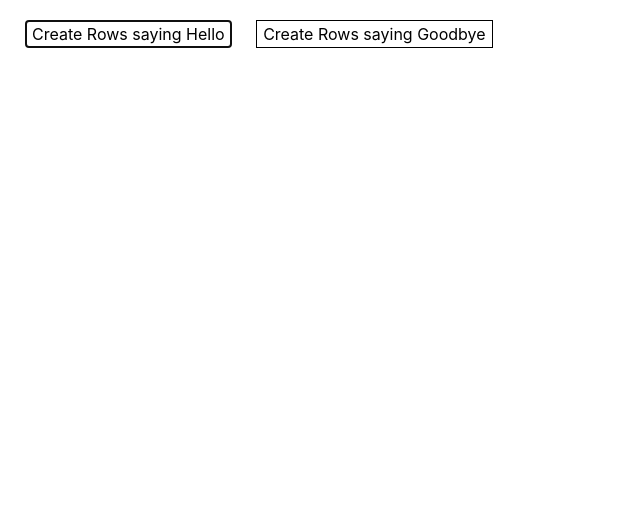
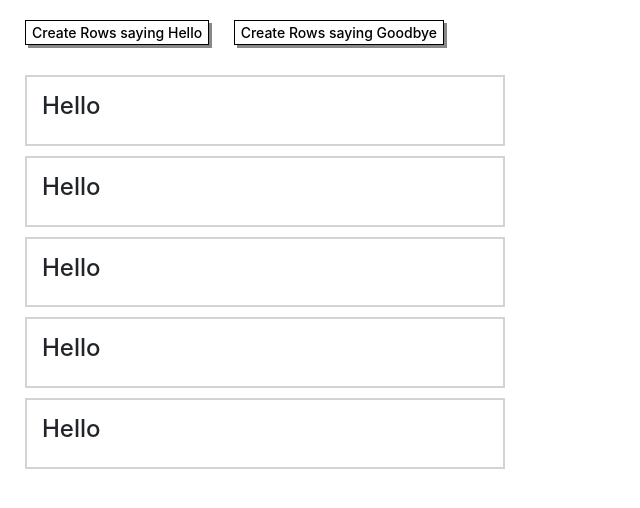
Before and after one commit to louriv/UA-coding, a plain HTML site: page index.html in a window 1280 px wide. Both pictures are taken after a click on the button "Create Rows saying Hello". Shown: the whole page, without its empty margins (0-640 px from the left). Drawn offline with Linux system fonts and the light colour scheme.

Commit message:
edits to index and style.css
Index:
-added some comments and indented nicely
-added sections for showing hello & goodbye
-added script to flip on button press
 Styles.css:
-added shadows, effects, comments, and styles to match assessment

```diff
--- a/css/style.css
+++ b/css/style.css
@@ -1,30 +1,35 @@
 /*CSS Main Stylesheet*/
 
-
-
 /* Button Styles */
-.button {
+.buttonstyles {
+	font-weight: 500;
 	border: 1px solid #000000;
 	background-color: white;
-	font-size: 1em;
+	font-size: 14px;
 	margin: 20px 10px 20px 10px;
-
-
-
+	box-shadow: 3px 3px #888888;
 }
 
-.button:hover {
-box-shadow: 3px 3px #888888;
+/*hover to remove shadow and create pointer */
+.buttonstyles:hover {
+box-shadow: none;
 cursor: pointer;
-
 }
 
+/*get rid of blue outline when you click on a button */
+.buttonstyles:focus {
+outline: none;
+}
 
+/*universal styling for all blocks used*/
+.block {
+border: 2px solid #D3D3D3;
+padding:15px;
+margin: 10px;
+max-width: 480px;
+}
 
-#hello {
+/*default hide blocks*/
+.hideblocks {
 	display: none;
 }
-
-#goodbye {
-	display: none;
-}
--- a/index.html
+++ b/index.html
@@ -1,38 +1,73 @@
 <!DOCTYPE html>
 <html>
+
 <head>
-
 	<title>Under Armour Coding Assessment</title>
 
-<!-- We Obviously Need a Stylesheet -->
+	<!-- master stylesheet for custom styles -->
 	<link rel="stylesheet" href="css/style.css">
 
-<!--bootstrap is for responsive but we can do others as well -->
+	<!--bootstrap is for responsive grid -->
 	<link rel="stylesheet" href="css/bootstrap.min.css">
-
-
 </head>
 
 
 <body>
+	<div class="container-fluid">
+		<button class="buttonstyles" name="helloblocks" value="Show hello blocks"  onclick="switch_div(1);">Create Rows saying Hello</button>
 
-	<div class="container-fluid">
-	<button class="button" name="hello" value="Show hello blocks" onclick="showDiv()">Create Rows saying Hello</button>
-
-	<button class="button">Create Rows saying Goodbye</button>
+		<button class="buttonstyles" name="goodbyeblocks" value="Show Goodbye blocks" onclick="switch_div(2);">Create Rows saying Goodbye</button>
 
 		<!--section to appear when the hello button is clicked -->
-	<div id="hello">
-		<p>some stuff</p>
+		<section id="show_1" class="hideblocks">
+			<div class="block">
+				<h4>Hello</h4>
 			</div>
+			<div class="block">
+				<h4>Hello</h4>
+			</div>
+			<div class="block">
+				<h4>Hello</h4>
+			</div>
+			<div class="block">
+				<h4>Hello</h4>
+			</div>
+			<div class="block">
+				<h4>Hello</h4>
+			</div>
+		</section>
 
 		<!--section to appear when the goodbye button is clicked -->
-	<div id="goodbye">
-		<p>some stuff</p>
+		<section id="show_2" class="hideblocks">
+
+			<div class="block">
+				<h4>Goodbye</h4>
 			</div>
+			<div class="block">
+				<h4>Goodbye</h4>
+			</div>
+			<div class="block">
+				<h4>Goodbye</h4>
+			</div>
+			<div class="block">
+				<h4>Goodbye</h4>
+			</div>
+			<div class="block">
+				<h4>Goodbye</h4>
+			</div>
+		</div>
+		</section>
 
 	</div>
 </body>
+
+<!-- write function that alternates the div shown based on button press -->
+<script>
+function switch_div(show) {
+  document.getElementById("show_"+show).style.display = "block";
+  document.getElementById("show_"+((show==1)?2:1)).style.display = "none";
+}
+</script>
 
 
 <!--Adding bootstrap JavaScript dependency -->
--- a/js/custom.js
+++ /dev/null
@@ -1,3 +0,0 @@
-function showHello() {
-   document.getElementById('hello').style.display = "block";
-}
```
Lines whose indentation alone changed are shown as unchanged.
